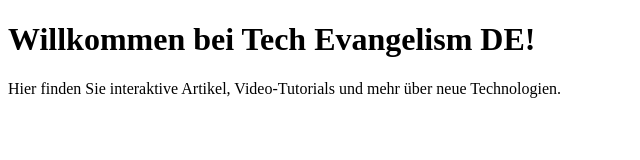
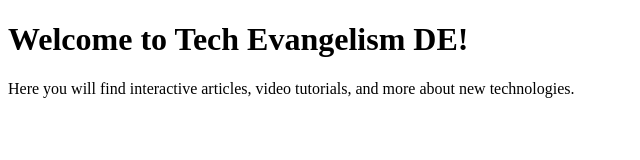
Before and after one commit to ladyinredderzkuu3/tech-evangelism-de, a website: page index.html in a window 1280 px wide. Shown: the whole page, without its empty margins (0-640 px from the left). Drawn offline with Linux system fonts and the light colour scheme.

Commit message:
Change language from German to English in HTML document.

```diff
--- a/index.html
+++ b/index.html
@@ -1,12 +1,12 @@
 <!DOCTYPE html>
-<html lang="de">
+<html lang="en">
 <head>
     <meta charset="UTF-8">
     <meta name="viewport" content="width=device-width, initial-scale=1.0">
     <title>Tech Evangelism DE</title>
 </head>
 <body>
-    <h1>Willkommen bei Tech Evangelism DE!</h1>
-    <p>Hier finden Sie interaktive Artikel, Video-Tutorials und mehr über neue Technologien.</p>
+    <h1>Welcome to Tech Evangelism DE!</h1>
+    <p>Here you will find interactive articles, video tutorials, and more about new technologies.</p>
 </body>
 </html>
```
